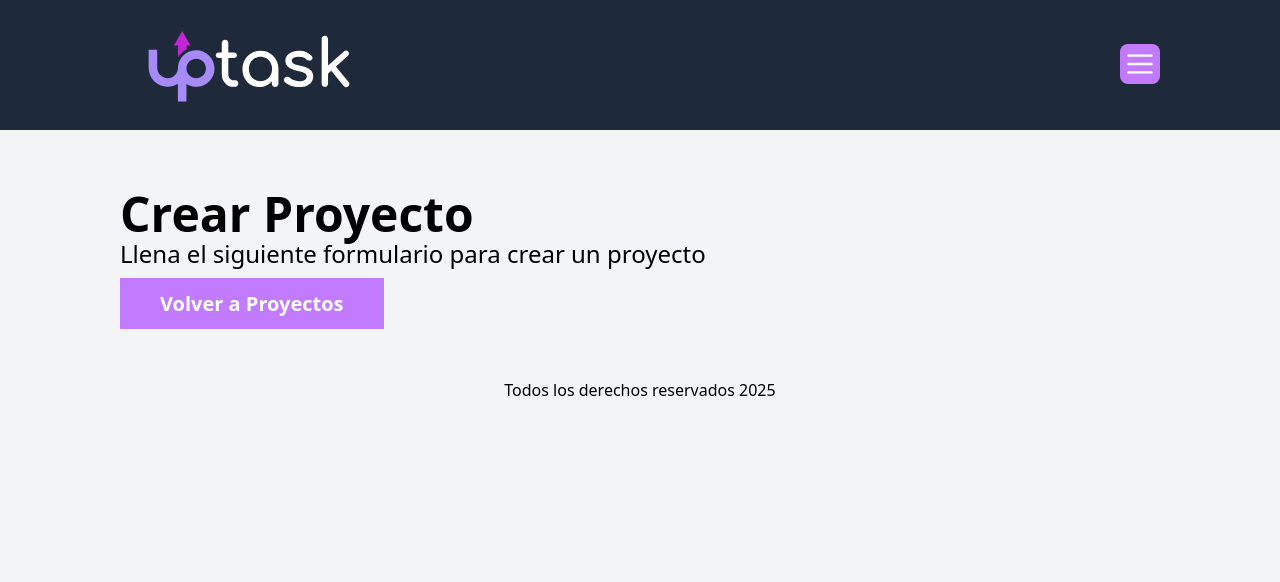
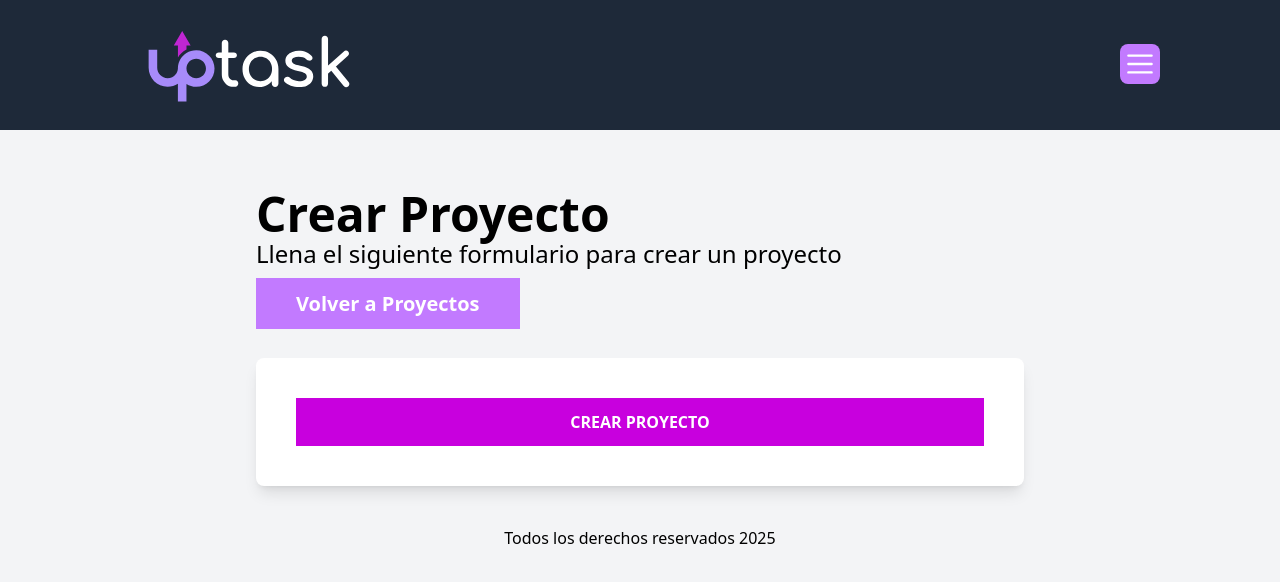
Before and after one commit to Fr3ak-Dev/task_manager, a React (Vite) app in the folder client/: page /projects/create in a window 1280 px wide. Shown: the top 582 px of the page. Built offline with nearby package versions, Linux system fonts and the light colour scheme.

Commit message:
feat(CreateProjectView): integrate react-hook-form for form management and enhance project creation UI

```diff
--- a/client/package.json
+++ b/client/package.json
@@ -15,6 +15,7 @@
     "@tailwindcss/vite": "^4.1.11",
     "react": "^19.1.0",
     "react-dom": "^19.1.0",
+    "react-hook-form": "^7.59.0",
     "react-router-dom": "^7.6.3",
     "tailwindcss": "^4.1.11"
   },
--- a/client/src/views/projects/CreateProjectView.tsx
+++ b/client/src/views/projects/CreateProjectView.tsx
@@ -1,8 +1,29 @@
+import { useForm } from "react-hook-form";
 import { Link } from "react-router-dom";
 
 export default function CreateProjectView() {
+
+    const initialValues = {
+        projectName: '',
+        clientName: '',
+        description: '',
+    }
+    /**
+     * useForm is a hook from react-hook-form for form management.
+     * It accepts defaultValues for input initialization and returns an object with:
+     * - register: function to register inputs.
+     * - handleSubmit: function to handle form submission.
+     * - formState: includes form errors.
+     */
+    const { register, handleSubmit, formState: { errors } } = useForm({ defaultValues: initialValues })
+
+    const handleForm = (data) => {
+        console.log(data)
+    }
+
     return (
         <>
+            <div className="max-w-3xl mx-auto">
                 <h1 className="text-5xl font-black">Crear Proyecto</h1>
                 <p className="text-2xl font-light">Llena el siguiente formulario para crear un proyecto</p>
                 <nav className="my-5">
@@ -13,6 +34,18 @@
                         Volver a Proyectos
                     </Link>
                 </nav>
+                <form
+                    className="mt-10 bg-white shadow-lg p-10 rounded-lg"
+                    onSubmit={handleSubmit(handleForm)}
+                    noValidate // Prevents default HTML5 validation to allow react-hook-form to handle it
+                >
+                    <input
+                        type="submit"
+                        value="Crear Proyecto"
+                        className="bg-fuchsia-600 hover:bg-fuchsia-700 w-full p-3 text-white uppercase font-bold cursor-pointer transition-colors"
+                    />
+                </form>
+            </div>
         </>
     )
 }
```
Also changed, not shown: 1 other file (tests, documents, lock files or other folders). Lines whose indentation alone changed are shown as unchanged.
